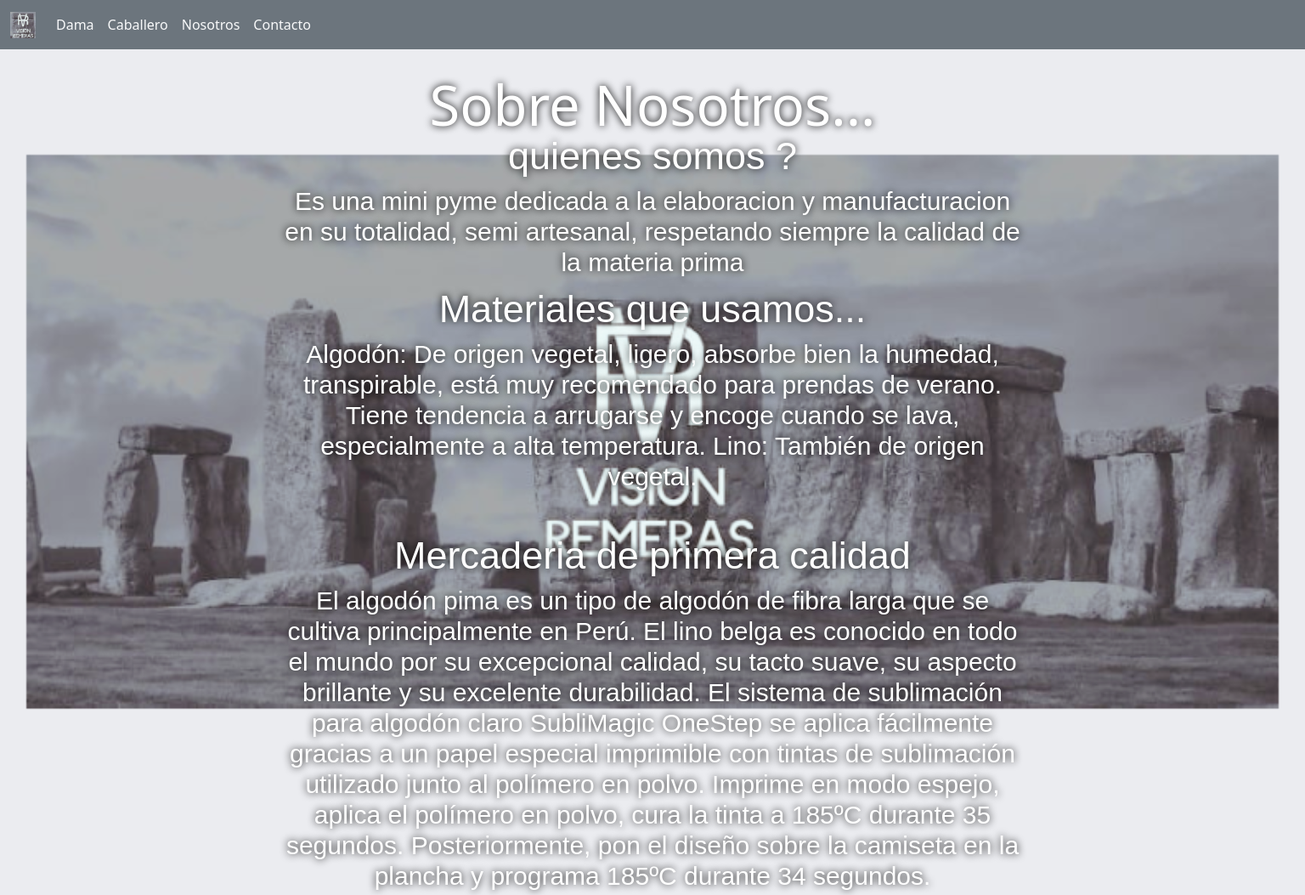
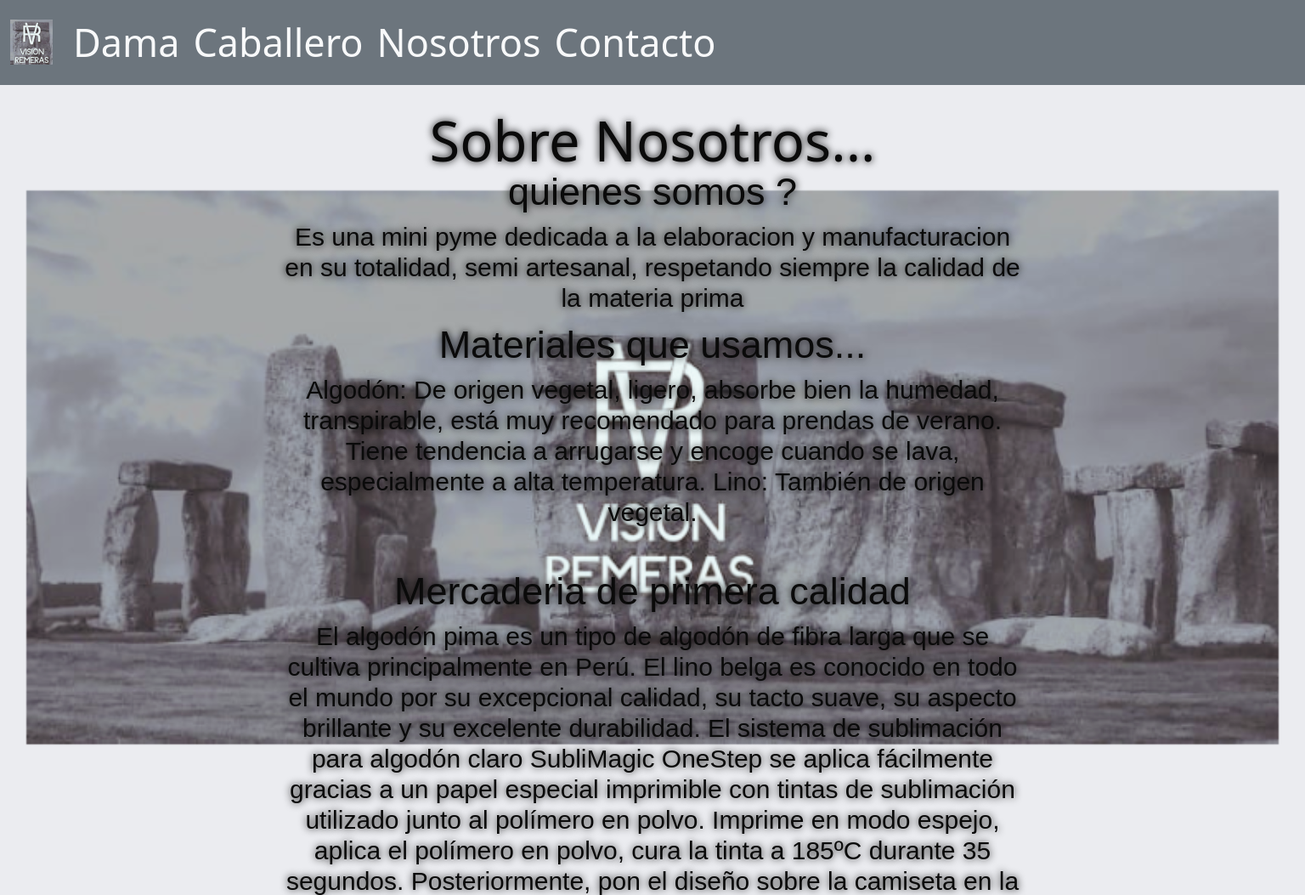
Before and after one commit to perjagui/ENTREGAFINAL, a website: page pages/nosotros.html in a window 1536 px wide. Shown: the top 1053 px of the page at 85% size. Drawn offline with nearby package versions, Linux system fonts and the light colour scheme.

Commit message:
letras negras

```diff
--- a/scss/layout/@media/_@media1024px.scss
+++ b/scss/layout/@media/_@media1024px.scss
@@ -1,4 +1,21 @@
 @media(min-width:1024px) {
+    .header{
+            .container-fluid {
+                .navbar-brand {
+                    .logochico {
+                        width: 40px;
+                        height: auto;
+                    }
+        }
+    }
+        .collapse {
+            .navbar-nav {
+                .nav-item {
+                    font-size: 35px;
+                }
+            }
+        }
+    }
 
     .main-index {
         grid-template-rows: repeat(9, 68px);
@@ -388,7 +405,7 @@
         height: 1250px;
 
         .titulo2 {
-            color: $blanco;
+            color: $obscuro;
             text-align: center;
             font-size: 55px;
             text-shadow: 0px 0px 10px black;
--- a/scss/layout/@media/_@media1440px.scss
+++ b/scss/layout/@media/_@media1440px.scss
@@ -1,7 +1,25 @@
 @media(min-width:1440px) {
-
+    .header{
+        .container-fluid {
+            .navbar-brand {
+                .logochico {
+                    width: 50px;
+                    height: auto;
+                }
+    }
+}
+    .collapse {
+        .navbar-nav {
+            .nav-item {
+                font-size: 45px;
+            }
+        }
+    }
+}
+        /* fin de mainheader */
     .main-index {
-        width: 1300px;
+        grid-template-rows: repeat(12, 69px);
+        width: 1440px;
 
         .parrafo-main {
             grid-row: 8/9;
@@ -48,8 +66,11 @@
             height: 90px;
 
             h1 {
+                justify-content: center;
+                text-align: center;
+                font-size: 50px;
                 grid-row: 1/2;
-                font-size: 45px;
+                color: $blanco;
             }
         }
 
@@ -102,6 +123,7 @@
             h1 {
                 justify-content: center;
                 text-align: center;
+                font-size: 50px;
                 grid-row: 1/2;
                 color: $blanco;
             }
@@ -150,7 +172,7 @@
         height: 1370px;
 
         .titulo2 {
-            color: $blanco;
+            color: $obscuro;
             text-align: center;
             font-size: 65px;
             text-shadow: 0px 0px 10px black;
--- a/scss/layout/@media/_@media768px.scss
+++ b/scss/layout/@media/_@media768px.scss
@@ -242,7 +242,7 @@
         align-content: center;
 
         .titulo2 {
-            color: $blanco;
+            color: $obscuro;
             text-align: center;
             font-size: 45px;
             text-shadow: 0px 0px 10px black;
--- a/scss/layout/_main-hombre.scss
+++ b/scss/layout/_main-hombre.scss
@@ -1,5 +1,5 @@
 .main-hombre {
-    background-image: url(../images/fondonosotrosclarita.png);
+    background-image: url(../images/fondonosotrosclara.png);
     background-size: cover;
     background-position: center;
     background-repeat: no-repeat;
--- a/scss/layout/_main-nosotros.scss
+++ b/scss/layout/_main-nosotros.scss
@@ -10,7 +10,7 @@
     height: 962x;
 
     .titulo2 {
-        color: $blanco;
+        color: $obscuro;
         text-align: center;
         text-shadow: 0px 0px 10px black;
     }
@@ -21,14 +21,14 @@
         text-align: center;
 
         h2 {
-            color: white;
+            color: $obscuro;
             font-size: 25px;
             font-family: Arial, Helvetica, sans-serif;
             text-shadow: 0px 0px 10px black;
         }
 
         h4 {
-            color: $blanco;
+            color: $obscuro;
             font-size: 12px;
             font-family: Arial, Helvetica, sans-serif;
             text-shadow: 0px 0px 10px black;
@@ -41,14 +41,14 @@
         text-align: center;
 
         h2 {
-            color: white;
+            color: $obscuro;
             font-size: 25px;
             font-family: Arial, Helvetica, sans-serif;
             text-shadow: 0px 0px 10px black;
         }
 
         h4 {
-            color: $blanco;
+            color: $obscuro;
             font-size: 12px;
             font-family: Arial, Helvetica, sans-serif;
             text-shadow: 0px 0px 10px black;
@@ -61,7 +61,7 @@
         text-align: center;
 
         h2 {
-            color: white;
+            color: $obscuro;
             font-size: 25px;
             font-family: Arial, Helvetica, sans-serif;
             text-shadow: 0px 0px 10px black;
@@ -69,7 +69,7 @@
         }
 
         h4 {
-            color: $blanco;
+            color: $obscuro;
             font-size: 12px;
             font-family: Arial, Helvetica, sans-serif;
             text-shadow: 0px 0px 10px black;
--- a/scss/utilidades/_variables.scss
+++ b/scss/utilidades/_variables.scss
@@ -1,6 +1,7 @@
 
 $colorprincipal:grey;
 $blanco: white;
+$obscuro: rgb(10, 10, 10);
 $colorsecundario: #D2B4DE;
 $colortercero: #48504b;
 $colorcuarto: #CCD1D1;
```
Also changed, not shown: css/styles.css.
